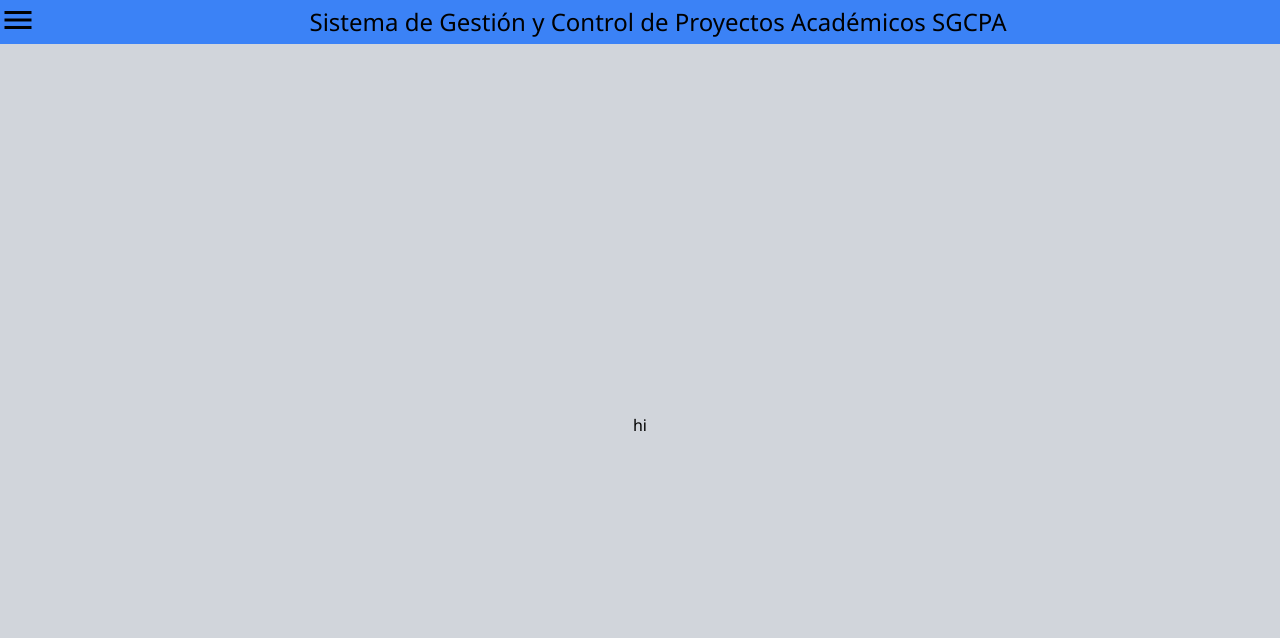
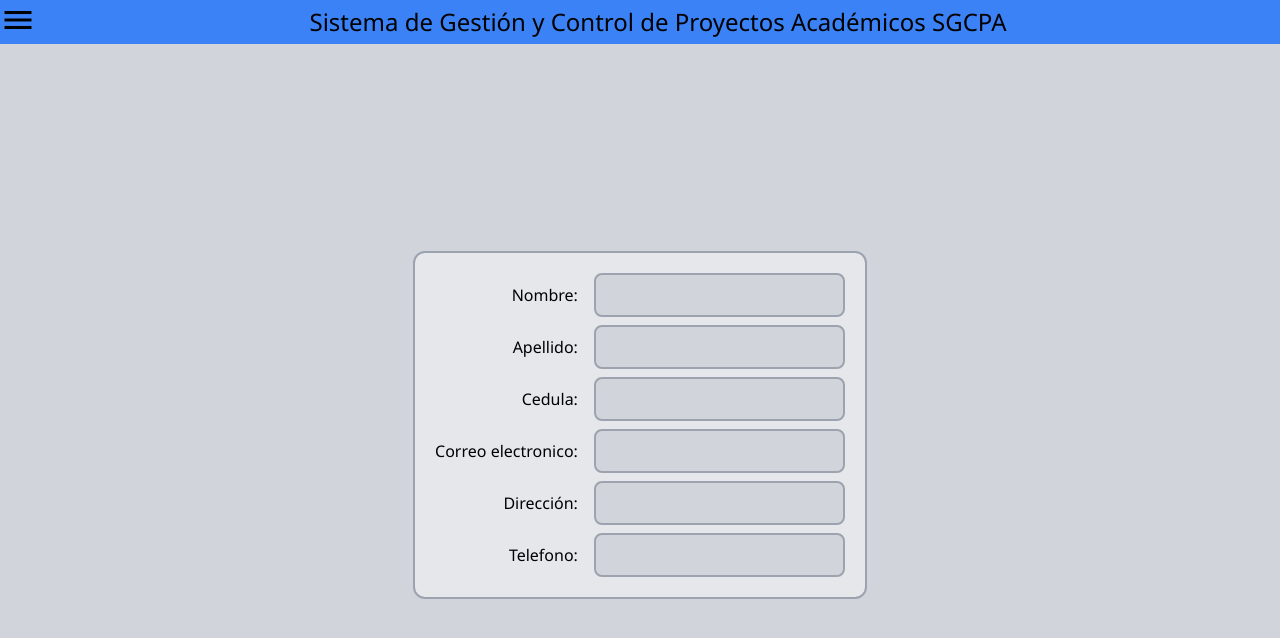
Before and after one commit to LeonLLB/SGCPA, a Next.js app: page /estudiantes/registrar in a window 1280 px wide. Shown: the top 638 px of the page. Built offline with nearby package versions, Linux system fonts and the light colour scheme.

Commit message:
Inicio de registro de estudiantes

```diff
--- a/pages/estudiantes/registrar.tsx
+++ b/pages/estudiantes/registrar.tsx
@@ -1,10 +1,124 @@
-
+import FormInput from "../../components/ui/FormInput";
+import useForm from "../../hooks/useForm";
+import useValidate from "../../hooks/useValidate";
 
 const AddEstudiante = () => {
+
+  const [Form, onInputChange] = useForm({
+    nombre: "",
+    apellido: "",
+    cedula: "",
+    correo: "",
+    telefono: "",
+    direccion: "",
+    pnf: "",
+    trayecto: ""
+  })
+
+  const {Errors,isItValid, validate} = useValidate({
+    nombre: {
+      required:true,
+    },
+    apellido: {
+      required:true,
+    },
+    cedula: {
+      required:true,
+      maxLength:9,
+      regex:{
+        exp:RegExp("[0-9]"),
+        example:"de valores númericos"
+      }
+    },
+    correo: {
+      required:true,
+      regex:{
+        exp:RegExp("@(gmail|hotmail|yahoo|outlook|icloud).com$"),
+        example:"xxx@xxx.com"
+      }
+    },
+    telefono: {
+      required:true,
+      regex:{
+        exp:RegExp("04(14|24|12|16|26)[0-9]{7}$"),
+        example:"04xxyyyzzzz"
+      },
+      maxLength:11
+    },
+    direccion: {
+      required:true
+    },
+    pnf: {
+      required:true
+    },
+    trayecto: {
+      required:true
+    }
+  })
+
+  const onFormSubmit = (event) => {
+    event.preventDefault()
+  }
+
   return (
     <div className="h-[95.25vh] flex flex-row items-center justify-center">
         <div className="flex flex-col items-center justify-center">
-            hi
+            <form onSubmit={onFormSubmit} className="bg-gray-200 p-5 space-y-2 border-2 border-gray-400 rounded-xl">
+              <FormInput
+                value={Form.nombre}
+                onInputChange={onInputChange}
+                onBlur={validate}
+                errors={[]}
+                name="nombre"
+                label="Nombre:"
+                type="text"
+              />
+              <FormInput
+                value={Form.apellido}
+                onInputChange={onInputChange}
+                onBlur={validate}
+                errors={[]}
+                name="apellido"
+                label="Apellido:"
+                type="text"
+              />
+              <FormInput
+                value={Form.cedula}
+                onInputChange={onInputChange}
+                onBlur={validate}
+                errors={[]}
+                name="cedula"
+                label="Cedula:"
+                type="text"
+              />
+              <FormInput
+                value={Form.correo}
+                onInputChange={onInputChange}
+                onBlur={validate}
+                errors={[]}
+                name="correo"
+                label="Correo electronico:"
+                type="email"
+              />
+              <FormInput
+                value={Form.direccion}
+                onInputChange={onInputChange}
+                onBlur={validate}
+                errors={[]}
+                name="direccion"
+                label="Dirección:"
+                type="text"
+              />
+              <FormInput
+                value={Form.telefono}
+                onInputChange={onInputChange}
+                onBlur={validate}
+                errors={[]}
+                name="telefono"
+                label="Telefono:"
+                type="text"
+              />
+            </form>
         </div>
     </div>
   )
```
